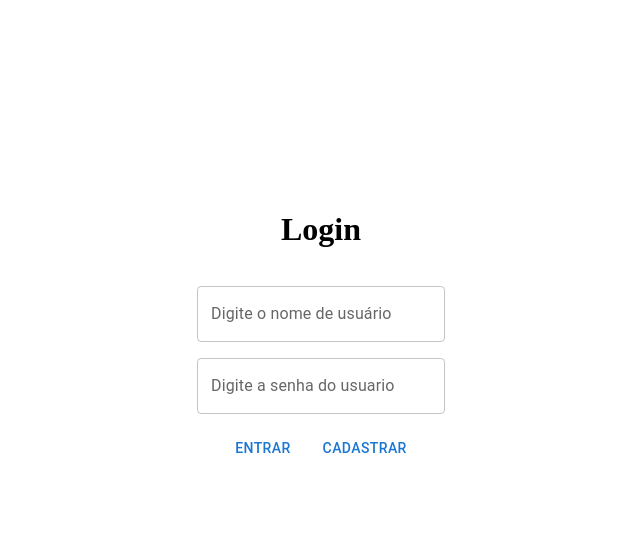
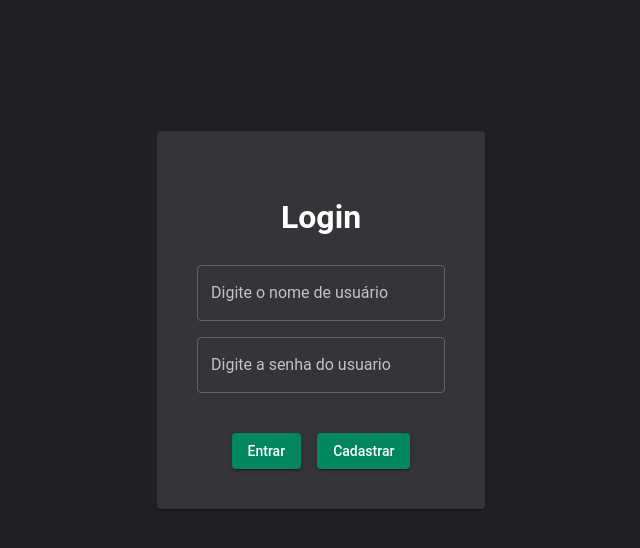
Before and after one commit to dede-ugolini/figma, a React app: page / in a window 1280 px wide. Shown: the top 548 px of the page, without its empty margins (319-959 px from the left). Built offline with nearby package versions, Linux system fonts and the light colour scheme; the HTML template or start-up script is replaced by a standard one.

Commit message:
Corrigir estilização componente login.

```diff
--- a/src/components/login/Login.jsx
+++ b/src/components/login/Login.jsx
@@ -6,16 +6,15 @@ import Button from "@mui/material/Button";
 import Snackbar from "@mui/material/Snackbar";
 import Stack from "@mui/material/Stack";
 import TextField from "@mui/material/TextField";
+import { CssBaseline, Paper, ThemeProvider } from '@mui/material';
 
 import { useState } from 'react';
 
-// import { Theme } from '../../themes/Theme.jsx';
 import Register from './Register.jsx';
 
 import { login } from '../../service/post/login.js';
 
-
-//TODO: Implementar proteção de rota, para que usuário que não esteja logado não consiga acessar Main
+import { darkTheme } from "../../themes/Theme.jsx"
 
 export default function Login() {
 
@@ -75,6 +74,8 @@ export default function Login() {
   }
 
   return (
+    <ThemeProvider theme={darkTheme}>
+      <CssBaseline />
       <Stack sx={{
         width: '100%',
         height: '80vh',
@@ -84,9 +85,7 @@ export default function Login() {
         // color: Theme.palette.primary.contrastText,
       }}
       >
-      <Stack spacing={2} sx={{
-        display: 'flex',
-        justifyContent: 'center',
+        <Stack component={Paper} p={5} sx={{
           alignItems: 'center'
         }}>
           <Stack>
@@ -102,70 +101,28 @@ export default function Login() {
          }
         */
           }
+          <Stack spacing={2}>
             <TextField
               label={"Digite o nome de usuário"}
               onChange={(e) => setUser(e.target.value)}
-          sx={{
-            // backgroundColor: Theme.palette.secondary.light,
-            borderRadius: "10px",
-            '& .MuiInputBase-input': { // Cor do texto de input do usuário
-              // color: Theme.palette.primary.contrastText,
-            },
-            '& .MuiInputLabel-root': { // Cor do label do TextField
-              // color: Theme.palette.primary.contrastText,
-            },
-            '& .MuiOutlinedInput-root': {
-              '&:hover fieldset': {
-                // borderColor: Theme.palette.primary.contrastText, // Cor do TextField ao passar o mouse
-              },
-              '&.Mui-focused fieldset': {
-                // borderColor: Theme.palette.secondary.grayThree, // Cor do TextField ao clicá-lo
-              },
-            },
-            input: { color: "" } // Aparentemente ao focar no TextField a cor do label não fica mais aquele azul padrão do MUI
-          }}
             >
             </TextField>
 
             <TextField // Text field que coleta input de senha do usuario
               label={"Digite a senha do usuario"}
               type='password'
-          // required={true}
               onChange={(e) => setPassword(e.target.value)}
-          sx={{
-            color: "secondary.main",
-            // backgroundColor: Theme.palette.secondary.light,
-            borderRadius: "10px",
-            '& .MuiInputBase-input': { // Cor do texto de input do usuário
-              // color: Theme.palette.primary.contrastText,
-            },
-            '& .MuiInputLabel-root': { // Cor do label do TextField
-              // color: Theme.palette.primary.contrastText,
-            },
-            '& .MuiOutlinedInput-root': {
-              '&:hover fieldset': {
-                // borderColor: Theme.palette.primary.contrastText, // Cor do TextField ao passar o mouse
-              },
-              '&.Mui-focused fieldset': {
-                // borderColor: Theme.palette.secondary.grayThree, // Cor do TextField ao clicá-lo
-              },
-            },
-            input: { color: "" }
-          }}
             >
             </TextField>
+          </Stack>
+
 
           <Stack spacing={2} direction={'row'} sx={{
+            paddingTop: 5
           }}>
             <Button // Botão para entrar
+              variant='contained'
               onClick={verify}
-            sx={{
-              /*   color: Theme.palette.primary.contrastText,
-                backgroundColor: Theme.palette.primary.dark, */
-              '&:hover': {
-                // backgroundColor: Theme.palette.primary.main
-              }
-            }}
             >
               Entrar
             </Button>
@@ -204,6 +161,8 @@ export default function Login() {
           </Alert>
         </Snackbar>
       </Stack>
+    </ThemeProvider>
+
   )
 
 }
--- a/src/components/login/Register.jsx
+++ b/src/components/login/Register.jsx
@@ -74,7 +74,7 @@ export default function Register() {
 
   return (
     <>
-      <Button onClick={handleClickOpen} sx={{
+      <Button onClick={handleClickOpen} variant={"contained"} sx={{
         /* color: Theme.palette.primary.contrastText,
         backgroundColor: Theme.palette.primary.dark, */
         ":hover": {
```
Lines whose indentation alone changed are shown as unchanged.
